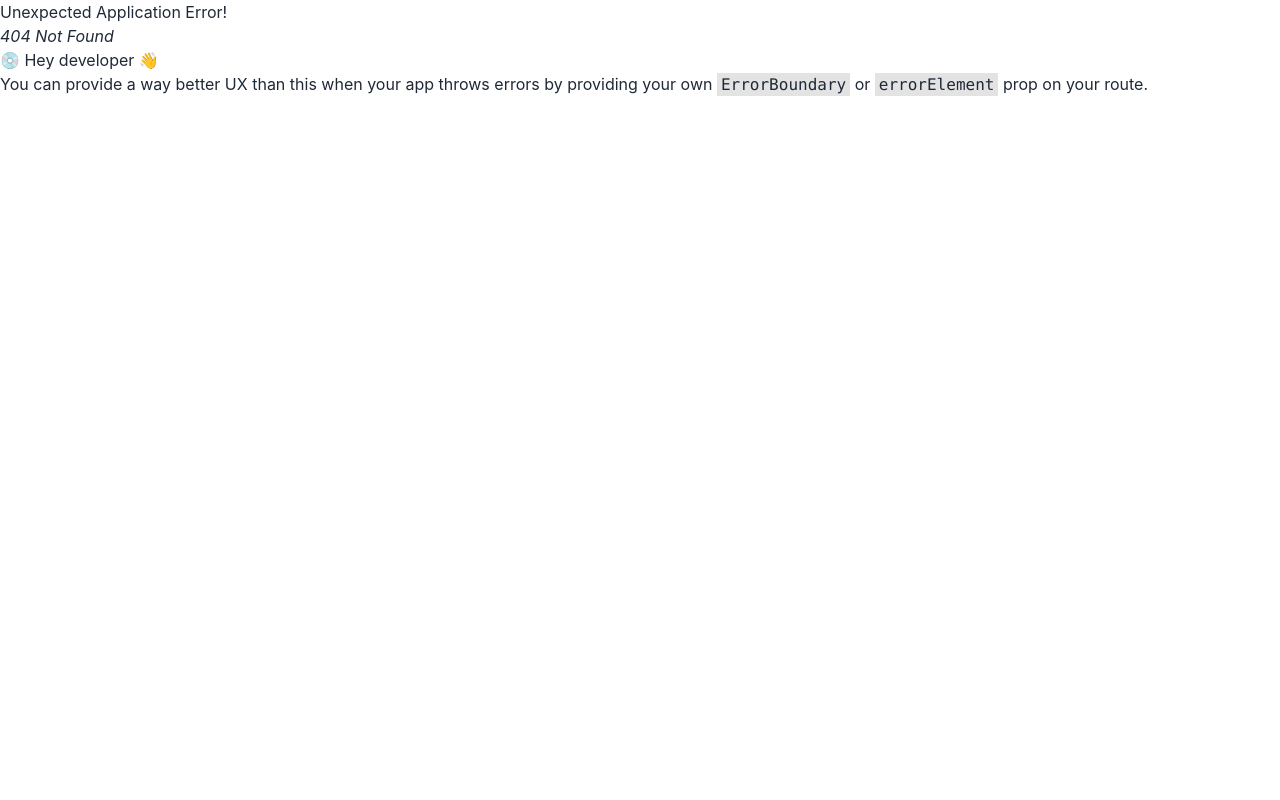
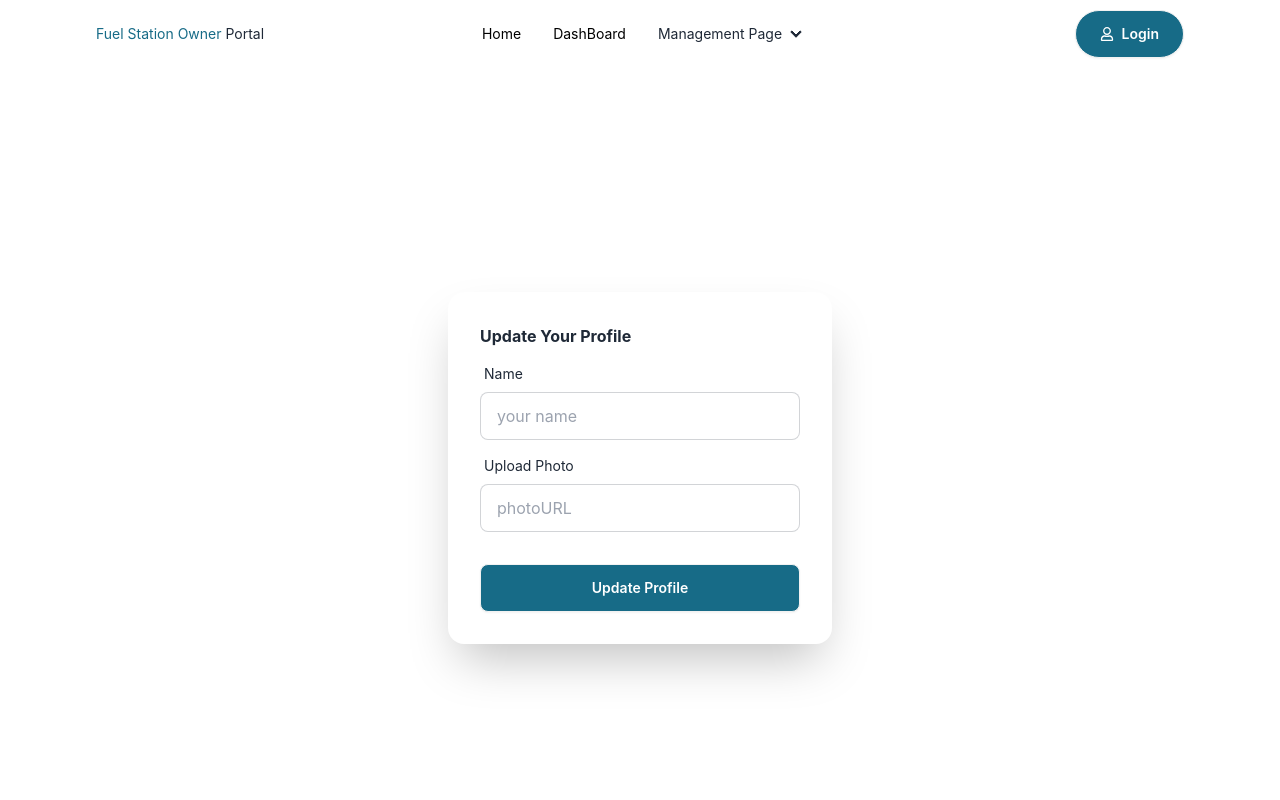
Before and after one commit to Khemz-Developer/fuel-quota-management-frontend-Project, a React (Vite) app in the folder Fuel-Station-Owner-Portal/: page /update-profile in a window 1280 px wide. Before the commit this address had no page. Shown: the top 800 px of the page. Built offline with nearby package versions, Linux system fonts and the light colour scheme.

Commit message:
feat(fuel-station-owner-portal): implement user profile update part, left side drawer

```diff
--- a/Fuel-Station-Owner-Portal/src/components/Banner.jsx
+++ b/Fuel-Station-Owner-Portal/src/components/Banner.jsx
@@ -9,7 +9,7 @@ const Banner = () => {
 
           {/* Text */}
           <div className="px-4 space-y-6 md:w-1/2">
-            <h2 className="text-4xl font-bold leading-snug md:leading-snug md:text-5xl">
+            <h2 className="text-4xl font-extrabold leading-snug md:leading-snug md:text-6xl">
             Manage Your Fuel Station  {" "}
               <span className=" text-green"> Efficiently</span>
             </h2>
@@ -19,6 +19,9 @@ const Banner = () => {
             <button className="px-8 py-3 font-semibold text-white rounded-full btn bg-green">
               Manage Now
             </button>
+            <button className="px-8 py-2 ml-4 font-semibold transition duration-300 border-2 rounded-full text-green border-green hover:text-white hover:bg-green">
+              Register Fuel Station
+            </button>
           </div>
         </div>
       </div>
--- a/Fuel-Station-Owner-Portal/src/components/NavBar.jsx
+++ b/Fuel-Station-Owner-Portal/src/components/NavBar.jsx
@@ -1,10 +1,17 @@
 import { FaRegUser } from "react-icons/fa";
-import { Link } from "react-router-dom";
 import { useEffect, useState } from "react";
 import Modal from "./SignInModal";
+import Profile from "./Profile";
 
 function NavBar() {
   const [isSticky, setSticky] = useState(false);
+
+  // const user = {
+  //   name: "John Doe", // Example user name
+  //   email: "john.doe@example.com" // Example user email
+  // };
+  const user = undefined;
+
 
   useEffect(() => {
     const handleScroll = () => {
@@ -100,12 +107,21 @@ function NavBar() {
         </div>
         <div className="navbar-end">
 
+        {
+          user? (
+            <Profile user={user} />
+          ) : (
+            <button
+              onClick={() => document.getElementById("my_modal_5").showModal()}
+              className="flex items-center gap-2 px-6 text-white rounded-full btn bg-green"
+            >
+              <FaRegUser />
+              Login
+            </button>
+          )
+         }
 
 
-          <button  onClick={() => document.getElementById("my_modal_5").showModal()} className="flex items-center gap-2 px-6 text-white rounded-full btn bg-green">
-            <FaRegUser />
-            Login
-          </button>
           <Modal />
         </div>
       </div>
--- /dev/null
+++ b/Fuel-Station-Owner-Portal/src/components/Profile.jsx
@@ -0,0 +1,59 @@
+import PropTypes from "prop-types"; // Import PropTypes
+
+
+import { FaUserCircle } from "react-icons/fa";
+const Profile = ({ user }) => {
+  return (
+    <div>
+      <div className="z-50 drawer drawer-end">
+        <input id="my-drawer-4" type="checkbox" className="drawer-toggle" />
+        <div className="drawer-content">
+          {/* Page content here */}
+          <label
+            htmlFor="my-drawer-4"
+            className="drawer-button btn btn-ghost btn-circle avatar"
+          >
+            <div className="w-10 rounded-full">
+              {user.photoURL ? (
+                <img
+                  alt="Tailwind CSS Navbar component"
+                  src={user.photoURL} // Corrected property name
+                />
+              ) : (
+                <div className="flex items-center justify-center w-full h-full ">
+                  <FaUserCircle className="p-1 text-blue-400 transition-transform duration-300 transform w-11 h-11 hover:scale-110" />
+                </div>
+              )}
+            </div>
+          </label>
+        </div>
+        <div className="drawer-side">
+          <label
+            htmlFor="my-drawer-4"
+            aria-label="close sidebar"
+            className="drawer-overlay"
+          ></label>
+          <ul className="min-h-full p-4 menu w-80 bg-base-200 text-base-content">
+            {/* Sidebar content here */}
+            <li>
+              <a href="/update-profile">Profile</a>
+            </li>
+
+            <li>
+              <a>Logout</a>
+            </li>
+          </ul>
+        </div>
+      </div>
+    </div>
+  );
+};
+
+// Define propTypes for the Profile component
+Profile.propTypes = {
+  user: PropTypes.shape({
+    photoURL: PropTypes.string.isRequired, // Define shape of the user prop
+  }).isRequired,
+};
+
+export default Profile;
--- /dev/null
+++ b/Fuel-Station-Owner-Portal/src/pages/UpdatedProfile.jsx
@@ -0,0 +1,62 @@
+
+import { useForm } from "react-hook-form";
+
+import { useLocation, useNavigate } from "react-router-dom";
+
+const UpdateProfile = () => {
+
+  //redirecting to homepage or specific page
+  const location = useLocation();
+  const navigate = useNavigate();
+  const from = location.state?.from?.pathname || "/";
+  const {
+    register,
+    handleSubmit,
+    watch,
+    formState: { errors },
+  } = useForm();
+
+  const onSubmit = (data) => {
+
+  };
+  return (
+    <div className="flex items-center justify-center h-screen">
+      <div className="w-full max-w-sm shadow-2xl card shrink-0 bg-base-100">
+        <form onSubmit={handleSubmit(onSubmit)} className="card-body">
+          <h3 className="font-bold"> Update Your Profile</h3>
+          <div className="form-control">
+            <label className="label">
+              <span className="label-text">Name</span>
+            </label>
+            <input
+              type="text"
+              placeholder="your name"
+              className="input input-bordered"
+              {...register("name")}
+              required
+            />
+          </div>
+          <div className="form-control">
+            <label className="label">
+              <span className="label-text">Upload Photo</span>
+            </label>
+            <input
+              type="text"
+              placeholder="photoURL"
+              className="input input-bordered"
+              {...register("photoURL")}
+              required
+            />
+            {/* TODO : Uploading Image will be later */}
+            {/* <input type="file" className="w-full max-w-xs file-input" /> */}
+          </div>
+          <div className="mt-6 form-control">
+            <button className="text-white btn bg-green">Update Profile</button>
+          </div>
+        </form>
+      </div>
+    </div>
+  );
+};
+
+export default UpdateProfile;
--- a/Fuel-Station-Owner-Portal/src/router/Router.jsx
+++ b/Fuel-Station-Owner-Portal/src/router/Router.jsx
@@ -3,6 +3,7 @@ import Main from "../layout/Main";
 import Home from "../pages/Home";
 import Signup from "../components/Signup";
 import DashBoard from "../pages/DashBoard";
+import UpdateProfile from "../pages/UpdatedProfile";
 
 const router = createBrowserRouter([
   {
@@ -16,6 +17,10 @@ const router = createBrowserRouter([
       {
         path: "/dashboard",
         element: <DashBoard />,
+      },
+      {
+        path: "update-profile",
+        element: <UpdateProfile/>,
       }
     ],
   },
```
Also changed, not shown: 1 other file (tests, documents, lock files or other folders).
